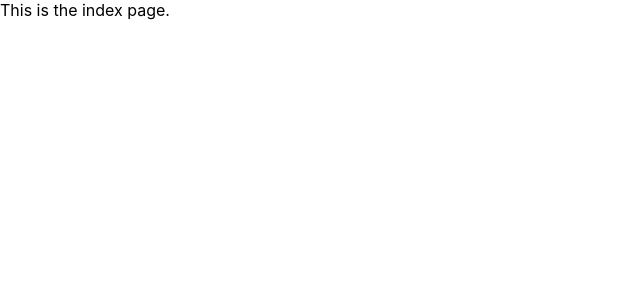
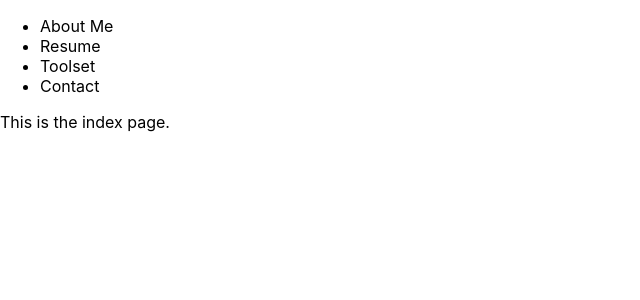
Before and after one commit to claudealdric/caldric.github.io, a React (Create React App) app in the folder client/: page / in a window 1280 px wide. Shown: the top 300 px of the page, without its empty margins (0-640 px from the left). Built offline with nearby package versions, Linux system fonts and the light colour scheme.

Commit message:
Create nav component

```diff
--- a/client/src/App.tsx
+++ b/client/src/App.tsx
@@ -2,10 +2,12 @@
 import { Route, Switch } from 'react-router-dom';
 import Index from './components/Index';
 import Portfolio from './components/Portfolio';
+import Nav from './components/Nav';
 
 const App = () => {
   return (
     <div>
+      <Nav />
       <Switch>
         <Route exact path="/">
           <Index />
--- /dev/null
+++ b/client/src/components/Nav.tsx
@@ -0,0 +1,16 @@
+import React from 'react';
+
+const Nav = () => {
+  return (
+    <div>
+      <ul>
+        <li>About Me</li>
+        <li>Resume</li>
+        <li>Toolset</li>
+        <li>Contact</li>
+      </ul>
+    </div>
+  );
+};
+
+export default Nav;
```
